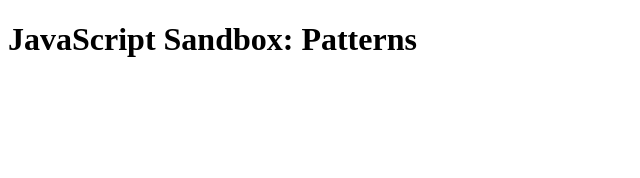
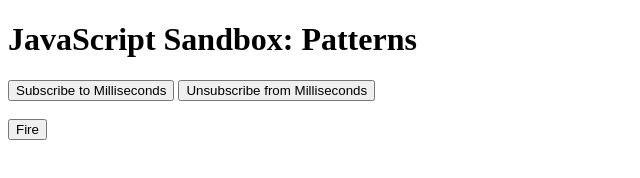
Before and after one commit to yunishimura0716/js-projects, a plain HTML site: page ch11-sandbox/index.html in a window 1280 px wide. Shown: the whole page, without its empty margins (0-640 px from the left). Drawn offline with Linux system fonts and the light colour scheme.

Commit message:
added factory pattern and observer pattern

```diff
--- a/ch11-sandbox/index.html
+++ b/ch11-sandbox/index.html
@@ -7,6 +7,10 @@
 </head>
 <body>
     <h1>JavaScript Sandbox: Patterns</h1>
+    <button class="sub-ms">Subscribe to Milliseconds</button>
+    <button class="unsub-ms">Unsubscribe from Milliseconds</button>
+    <br><br>
+    <button class="fire">Fire</button>
     <script src="app.js"></script>
 </body>
 </html>
```
Also changed, not shown: ch11-sandbox/app.js (+110 -0 lines).
